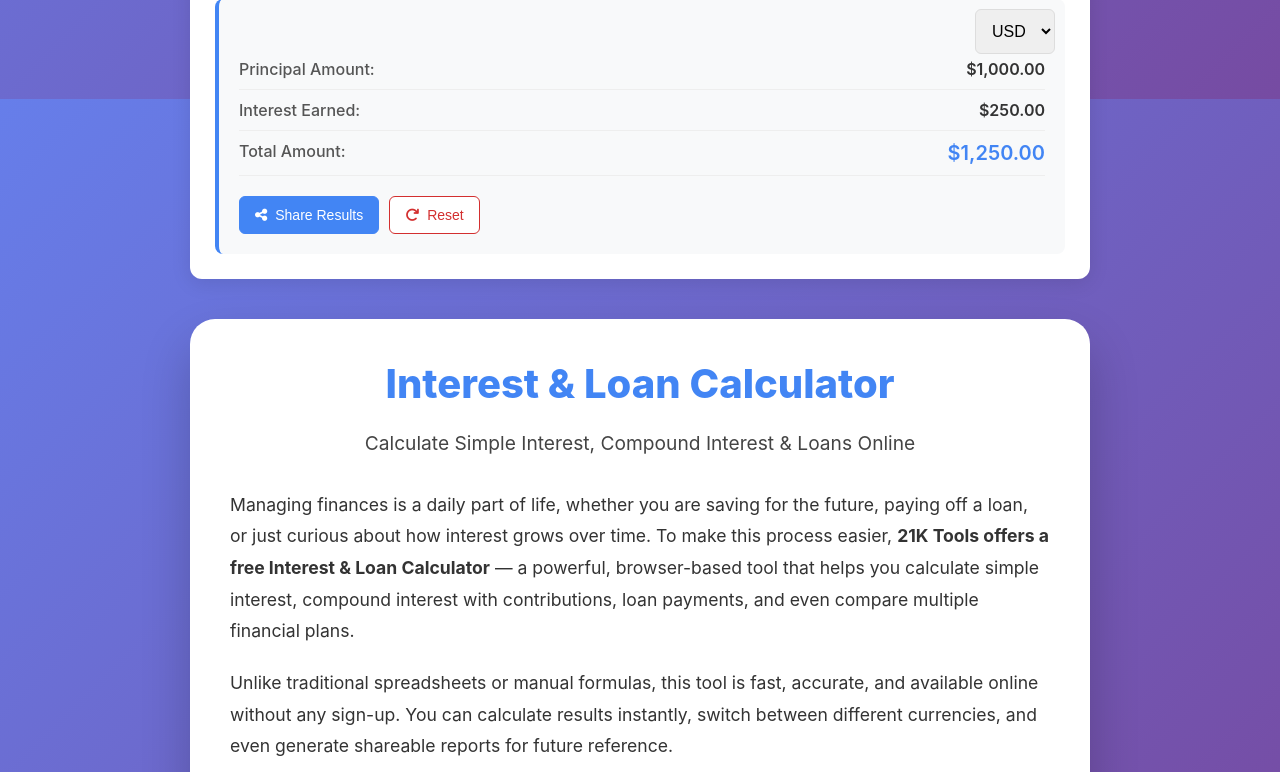
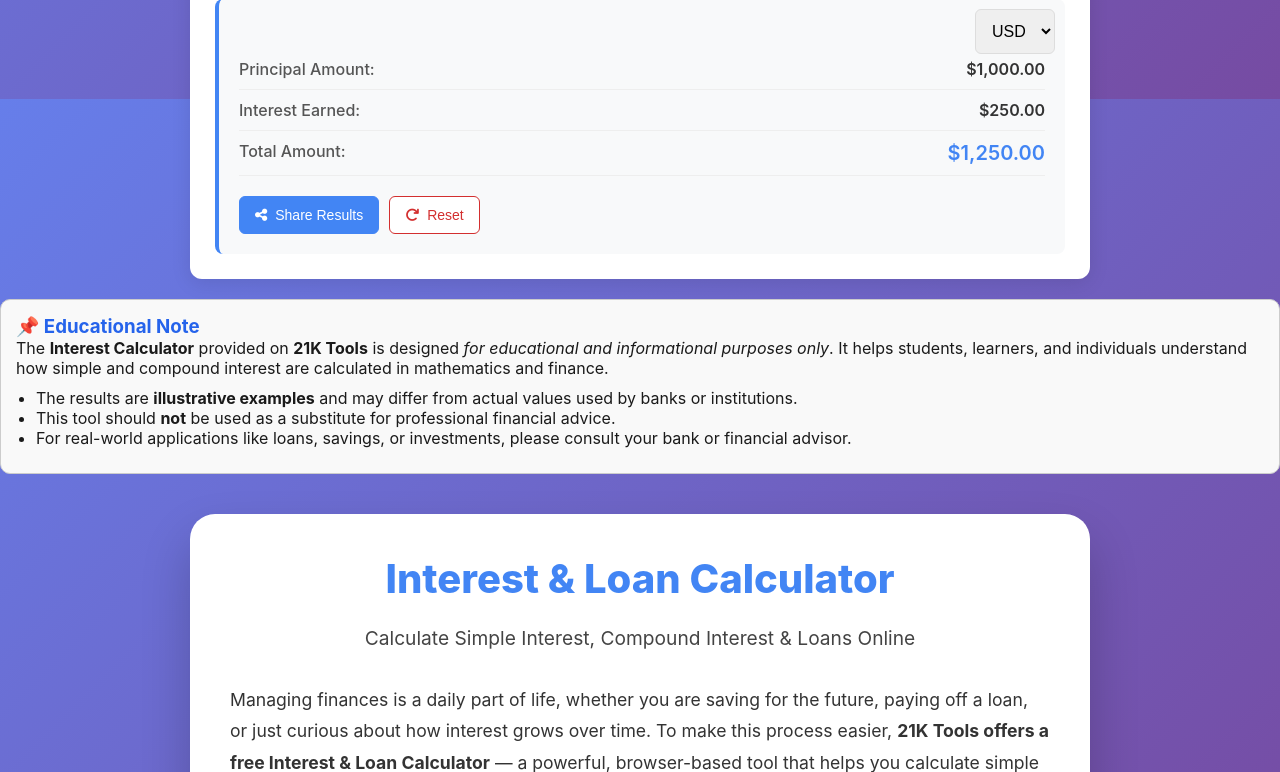
Before and after one commit to alwaysnithish/21ktools, a Django app: page /interestcalculator/ in a window 1280 px wide. Shown: the part 701-1473 px from the top of the page. Run offline with Django 5.2, Linux system fonts and the light colour scheme; some libraries are stand-ins or nearby versions.

Commit message:
Update interest.html

```diff
--- a/Templates/interest.html
+++ b/Templates/interest.html
@@ -1126,6 +1126,20 @@
     </script>
 </body>
 </html>
+<div class="edu-note" style="margin-top:20px; padding:15px; border:1px solid #ccc; border-radius:10px; background:#f9f9f9;">
+  <h3 style="color:#2563eb;">📌 Educational Note</h3>
+  <p>
+    The <strong>Interest Calculator</strong> provided on <strong>21K Tools</strong> is designed
+    <em>for educational and informational purposes only</em>.
+    It helps students, learners, and individuals understand how
+    simple and compound interest are calculated in mathematics and finance.
+  </p>
+  <ul style="margin:10px 0 10px 20px;">
+    <li>The results are <strong>illustrative examples</strong> and may differ from actual values used by banks or institutions.</li>
+    <li>This tool should <strong>not</strong> be used as a substitute for professional financial advice.</li>
+    <li>For real-world applications like loans, savings, or investments, please consult your bank or financial advisor.</li>
+  </ul>
+</div>
 
 <html lang="en">
 <link href="https://cdnjs.cloudflare.com/ajax/libs/font-awesome/6.4.0/css/all.min.css" rel="stylesheet">
```
